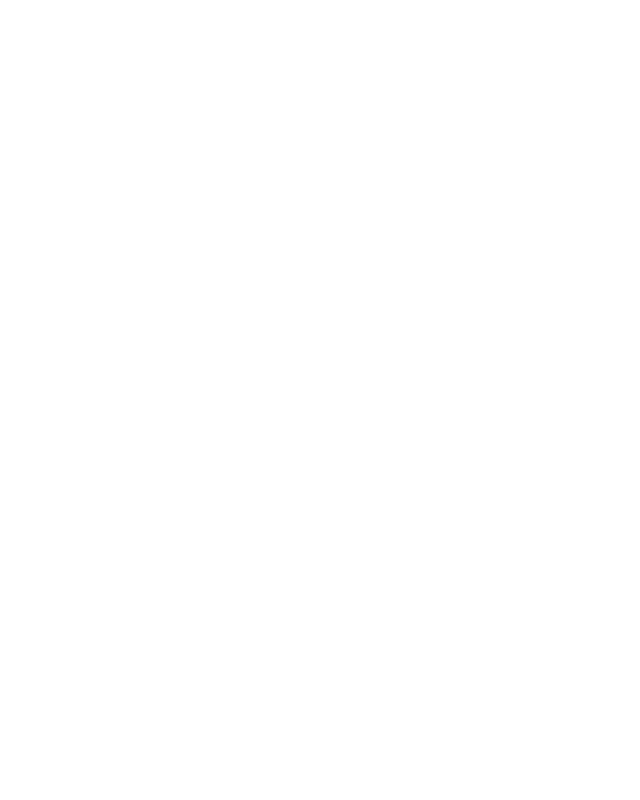
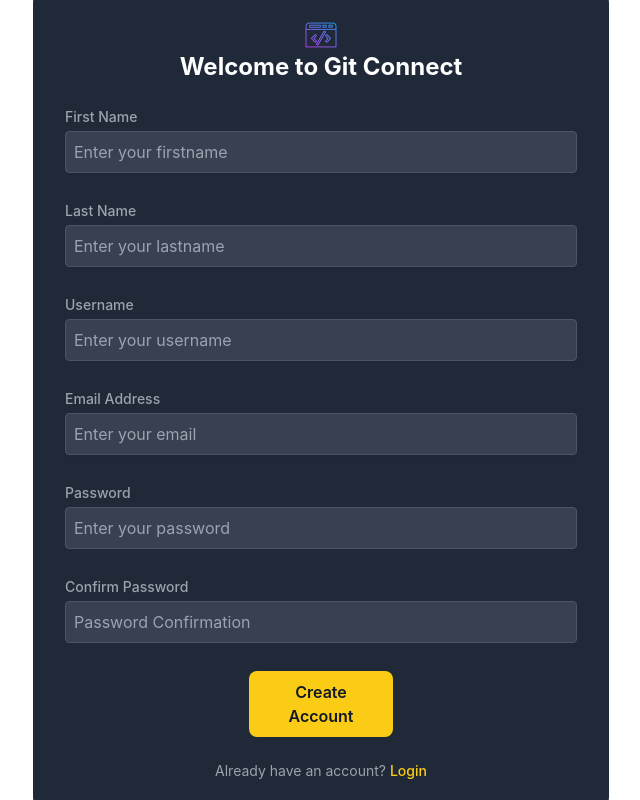
Before and after one commit to KWangechi/git-connect-frontend, a React (Vite) app: page /register in a window 1280 px wide. Before the commit this address had no page. Shown: the whole page, without its empty margins (319-959 px from the left). Built offline with nearby package versions, Linux system fonts and the light colour scheme.

Commit message:
feat: implemented registration logic

```diff
--- a/src/App.tsx
+++ b/src/App.tsx
@@ -1,16 +1,16 @@
 // import ReactDOM from "react-dom/client";
 import { Routes, Route } from "react-router-dom";
-import AppLayout from "./pages/AppLayout";
+import MainLayout from "./pages/MainLayout";
 import LoginPage from "./pages/auth/LoginPage";
+import RegisterPage from "./pages/auth/RegisterPage";
 
 export default function App() {
   return (
     <div>
       <Routes>
         <Route path="login" element={<LoginPage />} />
-        <Route path="/" element={<AppLayout />}>
-          {/* <Route path="register" element={<RegisterPage />} /> */}
-        </Route>
+        <Route path="register" element={<RegisterPage />} />
+        <Route path="/" element={<MainLayout />}></Route>
       </Routes>
     </div>
   );
--- a/src/pages/AppLayout.tsx
+++ b/src/pages/MainLayout.tsx
@@ -6,7 +6,7 @@
 
 // import { Sidebar } from "lucide-react";
 
-const AppLayout = () => {
+const MainLayout = () => {
   return (
     <section className="flex">
       <Sidebar />
@@ -18,4 +18,4 @@
   );
 };
 
-export default AppLayout;
+export default MainLayout;
--- a/src/pages/auth/RegisterPage.tsx
+++ b/src/pages/auth/RegisterPage.tsx
@@ -1,23 +1,185 @@
 import { zodResolver } from "@hookform/resolvers/zod";
-import { useEffect, useState } from "react";
-import { z } from "zod";
 import { userSchema } from "../../utils/zodSchema";
 import { User } from "../../utils/types";
 import { useForm } from "react-hook-form";
+import { Link } from "react-router-dom";
+import useAuth from "@/state-management/auth";
 
 const Register = () => {
+  const { registerUser } = useAuth();
   const {
     register,
     handleSubmit,
-    setValue,
-    watch,
-    reset,
     formState: { errors },
   } = useForm<User>({
     resolver: zodResolver(userSchema),
   });
 
+  const handleRegister = async (data: User) => {
+    await registerUser(data);
+  };
 
+  return (
+    <div className="flex items-center justify-center h-screen text-gray-300 overflow-auto">
+      <div className="w-full max-w-xl p-8 bg-gray-800 rounded-2xl">
+        <div className="">
+          <div className="flex items-center justify-center">
+            <img
+              src="/git_connect_logo.png"
+              alt="Git Connect"
+              className="h-8 w-auto"
+            />
+          </div>
+        </div>
+        {/* Page Title */}
+        <h2 className="text-2xl font-bold text-white mb-6 text-center">
+          Welcome to Git Connect
+        </h2>
+
+        {/* Login Form */}
+        <form
+          className="space-y-6"
+          onSubmit={handleSubmit(handleRegister)}
+        >
+          {/* Firstname Field */}
+          <div>
+            <label
+              htmlFor="firstName"
+              className="block text-sm font-medium text-gray-400"
+            >
+              First Name
+            </label>
+            <input
+              {...register("firstName")}
+              type="text"
+              id="firstname"
+              className="mt-1 block w-full p-2 bg-gray-700 border border-gray-600 rounded shadow-sm"
+              placeholder="Enter your firstname"
+              required
+            />
+            <p className="text-red-500 pt-1">{errors.firstName?.message}</p>
+          </div>
+
+          {/* Lastname Field */}
+          <div>
+            <label
+              htmlFor="lastName"
+              className="block text-sm font-medium text-gray-400"
+            >
+              Last Name
+            </label>
+            <input
+              {...register("lastName")}
+              type="text"
+              id="lastname"
+              className="mt-1 block w-full p-2 bg-gray-700 border border-gray-600 rounded shadow-sm"
+              placeholder="Enter your lastname"
+              required
+            />
+            <p className="text-red-500 pt-1">{errors.lastName?.message}</p>
+          </div>
+
+          {/* Username*/}
+          <div>
+            <label
+              htmlFor="username"
+              className="block text-sm font-medium text-gray-400"
+            >
+              Username
+            </label>
+            <input
+              {...register("username")}
+              type="text"
+              id="username"
+              className="mt-1 block w-full p-2 bg-gray-700 border border-gray-600 rounded shadow-sm"
+              placeholder="Enter your username"
+              required
+            />
+            <p className="text-red-500 pt-1">{errors.username?.message}</p>
+          </div>
+
+          {/* Email*/}
+          <div>
+            <label
+              htmlFor="email"
+              className="block text-sm font-medium text-gray-400"
+            >
+              Email Address
+            </label>
+            <input
+              {...register("emailAddress")}
+              type="text"
+              id="email"
+              className="mt-1 block w-full p-2 bg-gray-700 border border-gray-600 rounded shadow-sm"
+              placeholder="Enter your email"
+              required
+            />
+            <p className="text-red-500 pt-1">{errors.emailAddress?.message}</p>
+          </div>
+
+          {/* Password Field */}
+          <div>
+            <label
+              htmlFor="password"
+              className="block text-sm font-medium text-gray-400"
+            >
+              Password
+            </label>
+            <input
+              {...register("password")}
+              type="password"
+              id="password"
+              className="mt-1 block w-full p-2 bg-gray-700 border border-gray-600 rounded"
+              placeholder="Enter your password"
+              required
+            />
+            <p className="text-red-500 pt-1">{errors.password?.message}</p>
+          </div>
+
+          {/* Confirm Password */}
+          <div>
+            <label
+              htmlFor="password"
+              className="block text-sm font-medium text-gray-400"
+            >
+              Confirm Password
+            </label>
+            <input
+              {...register("confirmPassword")}
+              type="password"
+              id="confirm_password"
+              className="mt-1 block w-full p-2 bg-gray-700 border border-gray-600 rounded"
+              placeholder="Password Confirmation"
+              required
+            />
+            <p className="text-red-500 pt-1">
+              {errors.confirmPassword?.message}
+            </p>
+          </div>
+
+          {/* Login Button */}
+          <div className="flex justify-center">
+            <button
+              type="submit"
+              className="w-36 py-2 px-4 bg-yellow-400 text-gray-900 font-semibold hover:bg-gray-300 focus:ring-2 focus:ring-yellow-500 focus:outline-none transition"
+            >
+              Create Account
+            </button>
+          </div>
+        </form>
+
+        {/* Footer */}
+        <div className="mt-6 text-center">
+          <p className="text-sm text-gray-400">
+            Already have an account?{" "}
+            <Link to="register" className="text-yellow-400 hover:underline">
+              Login
+            </Link>
+          </p>
+        </div>
+      </div>
+    </div>
+  );
 };
 
 export default Register;
--- a/src/state-management/auth.ts
+++ b/src/state-management/auth.ts
@@ -46,7 +46,7 @@
   };
 
   // Register function (you can implement it similarly to `login`)
-  const register = async (newUser: User) => {
+  const registerUser = async (newUser: User) => {
     setLoading(true);
     try {
       const { data } = await api.post("/auth/register", newUser);
@@ -83,7 +83,7 @@
     }
   };
 
-  return { user, isAuthenticated, loading, login, logout, register };
+  return { user, isAuthenticated, loading, login, logout, registerUser };
 }
 
 export default useAuth;
--- a/src/utils/types.ts
+++ b/src/utils/types.ts
@@ -1,7 +1,10 @@
 export interface User {
-  firstname: string;
+  firstName: string;
   lastName: string;
   username: string;
+  emailAddress: string;
+  password: string;
+  confirmPassword: string;
 }
 
 export interface LoginCredentials {
```
